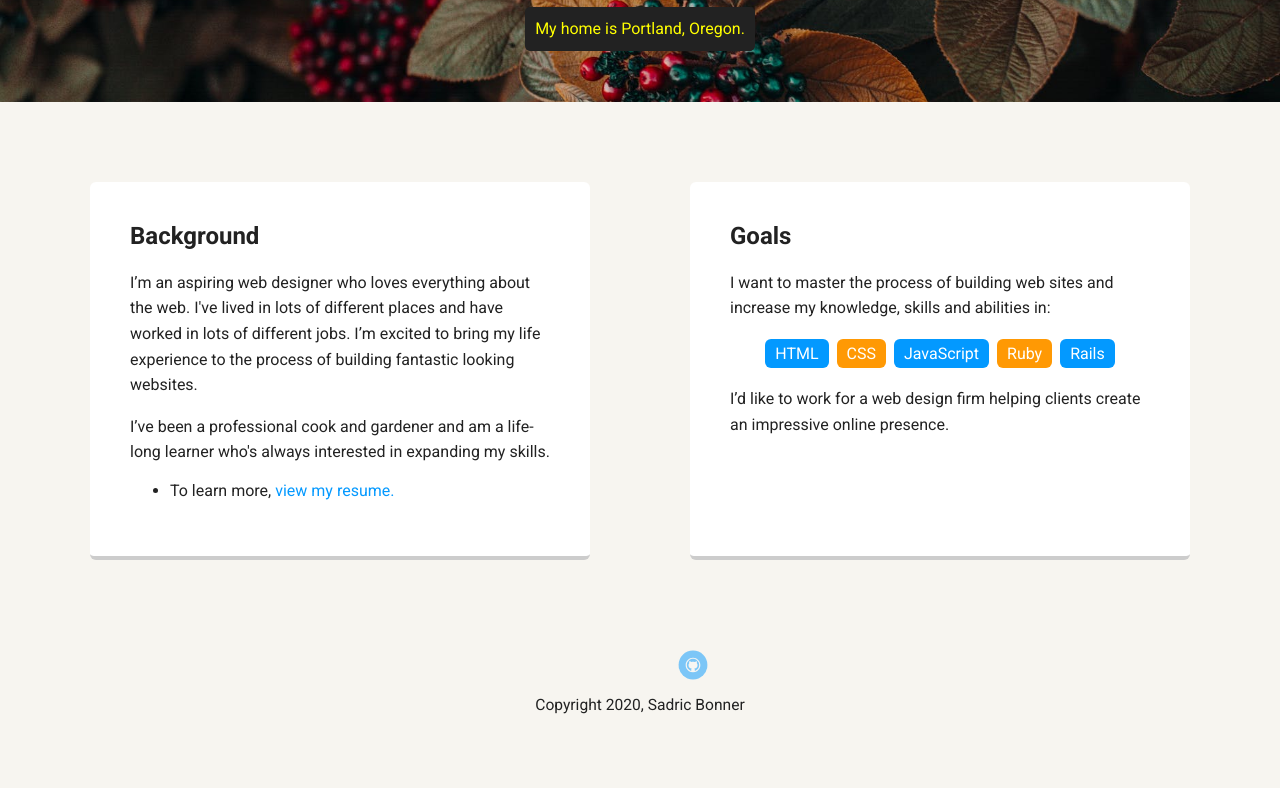
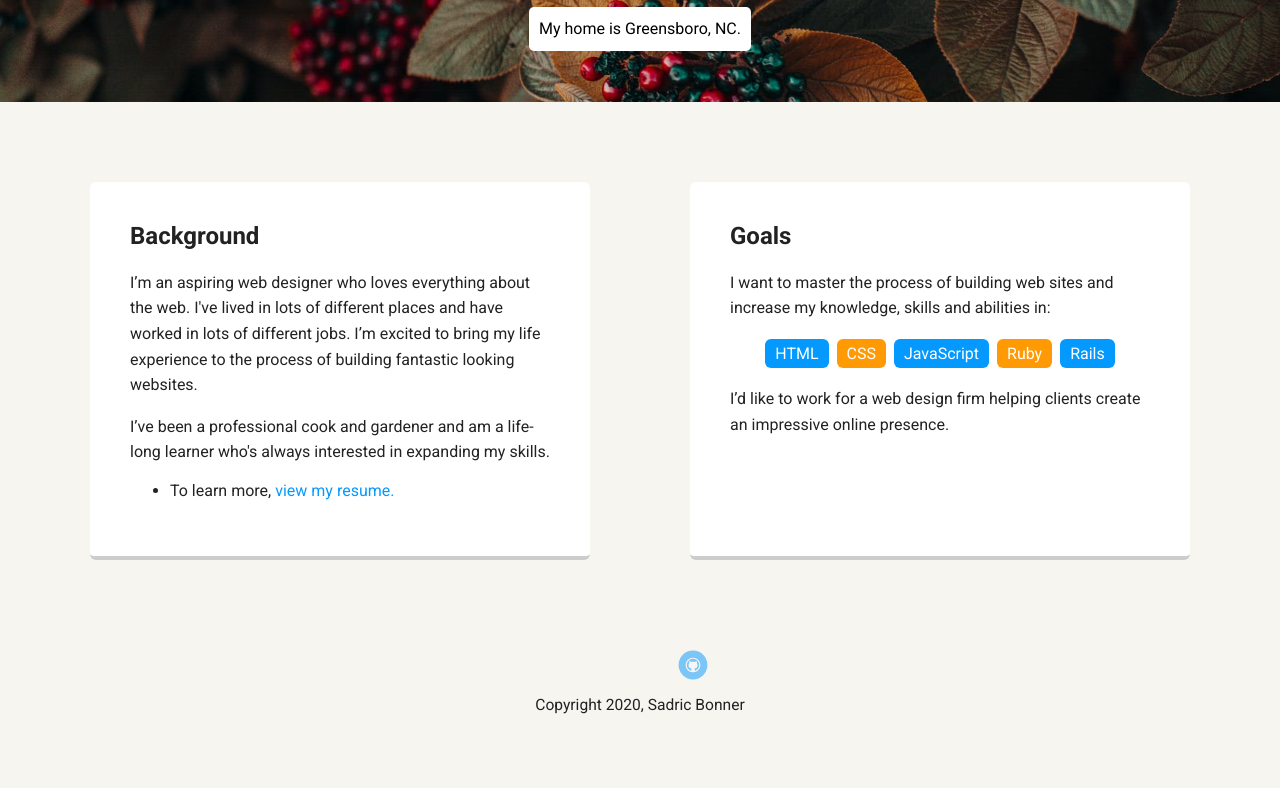
Before and after one commit to scbonner/treehousehtmlcss, a plain HTML site: page index.html in a window 1280 px wide. Shown: the part 348-1136 px from the top of the page. Drawn offline with Linux system fonts and the light colour scheme; a web font is replaced by a local one.

Commit message:
commit changes

```diff
--- a/index.html
+++ b/index.html
@@ -21,7 +21,7 @@
     <header>
       <img src="images/me.jpg" alt="Drawing of Jane Smith" class="profile-image">
       <h1 class="tag name">Hello, I’m Sadric.</h1>
-      <p class="tag location">My home is Portland, Oregon.</p>
+      <p class="tag location">My home is Greensboro, NC.</p>
     </header>
 
     <main class="flex">
--- a/style.css
+++ b/style.css
@@ -71,10 +71,10 @@
     transition: all .5s;
   }
   header .profile-image:hover {
-    transform: scale(1.2) rotate(5deg);
+    transform: scale(1.2) rotate(368deg);
   }
   .tag {
-    background-color: #efefef;
+    background-color: orange;
     color: black;
     padding: 10px;
     border-radius: 5px;
@@ -82,8 +82,8 @@
     margin: 10px auto;
   }
   .location {
-    background-color: #222;
-    color: yellow;
+    background-color: white;
+    color: black;
   }
   .card {
     margin: 30px;
```
